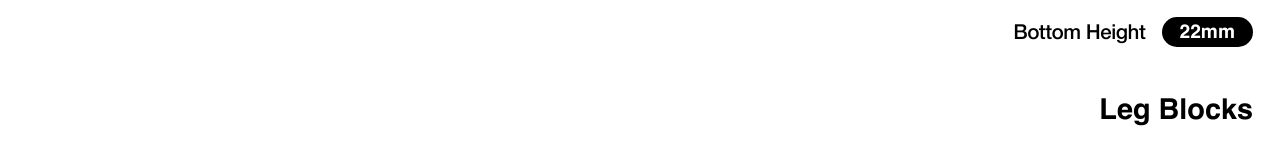
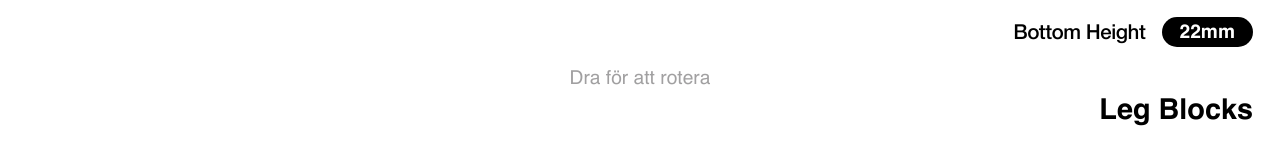
Before and after one commit to Iliasnolsson/iliasnolsson.github.io, a plain HTML site: page configurator.html in a window 1280 px wide. Shown: the part 696-840 px from the top of the page. Drawn offline with nearby package versions, Linux system fonts and the light colour scheme; animation ran at ten frames a second.

Commit message:
Added label "Drag to rotate"

```diff
--- a/configurator.css
+++ b/configurator.css
@@ -144,3 +144,21 @@ canvas {
 .configurator-variables-list-item > div > span:focus {
     outline: none !important;
 }
+
+
+#drag-to-rotate-labe-wrapper {
+    position: absolute;
+    display: flex;
+    justify-content: center;
+    align-items: flex-end;
+    height: 100%;
+    width: 100%;
+    pointer-events: none;
+}
+
+#drag-to-rotate-label {
+    font-family: var(--helvetica);
+    font-size: 1.2em;
+    color: #A1A0A1;
+    padding-bottom: 20px;
+}
--- a/configurator.html
+++ b/configurator.html
@@ -43,6 +43,9 @@
 </head>
 <body class="container">
     <div id="configurator-renderer-canvas-parent" class="content">
+        <div id="drag-to-rotate-labe-wrapper">
+            <label id="drag-to-rotate-label">Dra för att rotera</label>
+        </div>
         <canvas id="configurator-renderer-canvas"></canvas>
     </div>
     <div id="configurator-overlay" class="overlay">
--- a/js/renderer/pallet/block_pallet.js
+++ b/js/renderer/pallet/block_pallet.js
@@ -112,7 +112,6 @@ class BlockPallet {
         this._stingersList.spacingFraction = newValue
         this._blockGridColumnsNeedsReload()
     }
-
 
     get legsBlockCustomSpacingFractions() {return this._legsBlockCustomSpacingFractions}
     set legsBlockCustomSpacingFractions(newValue) {
```
